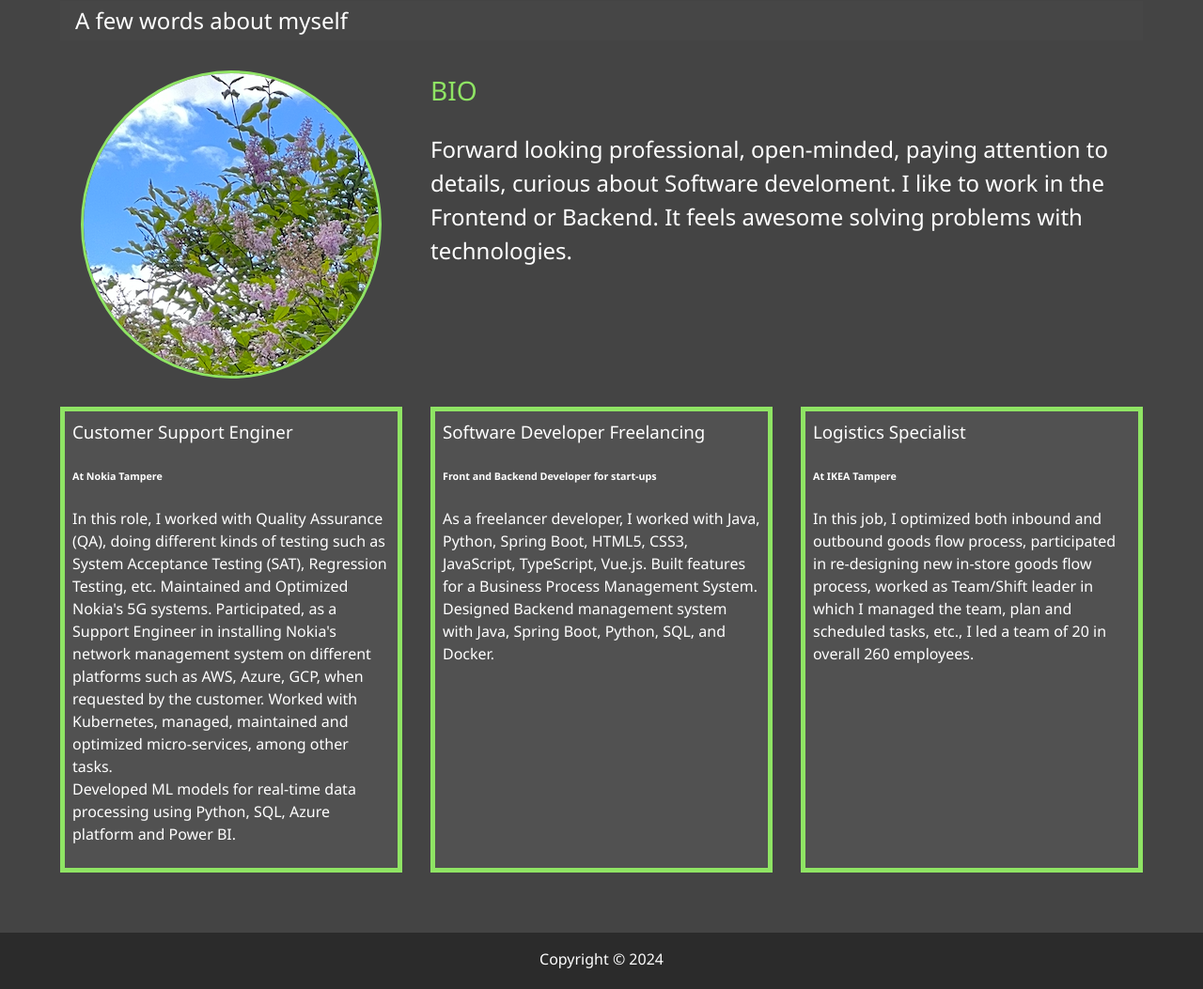
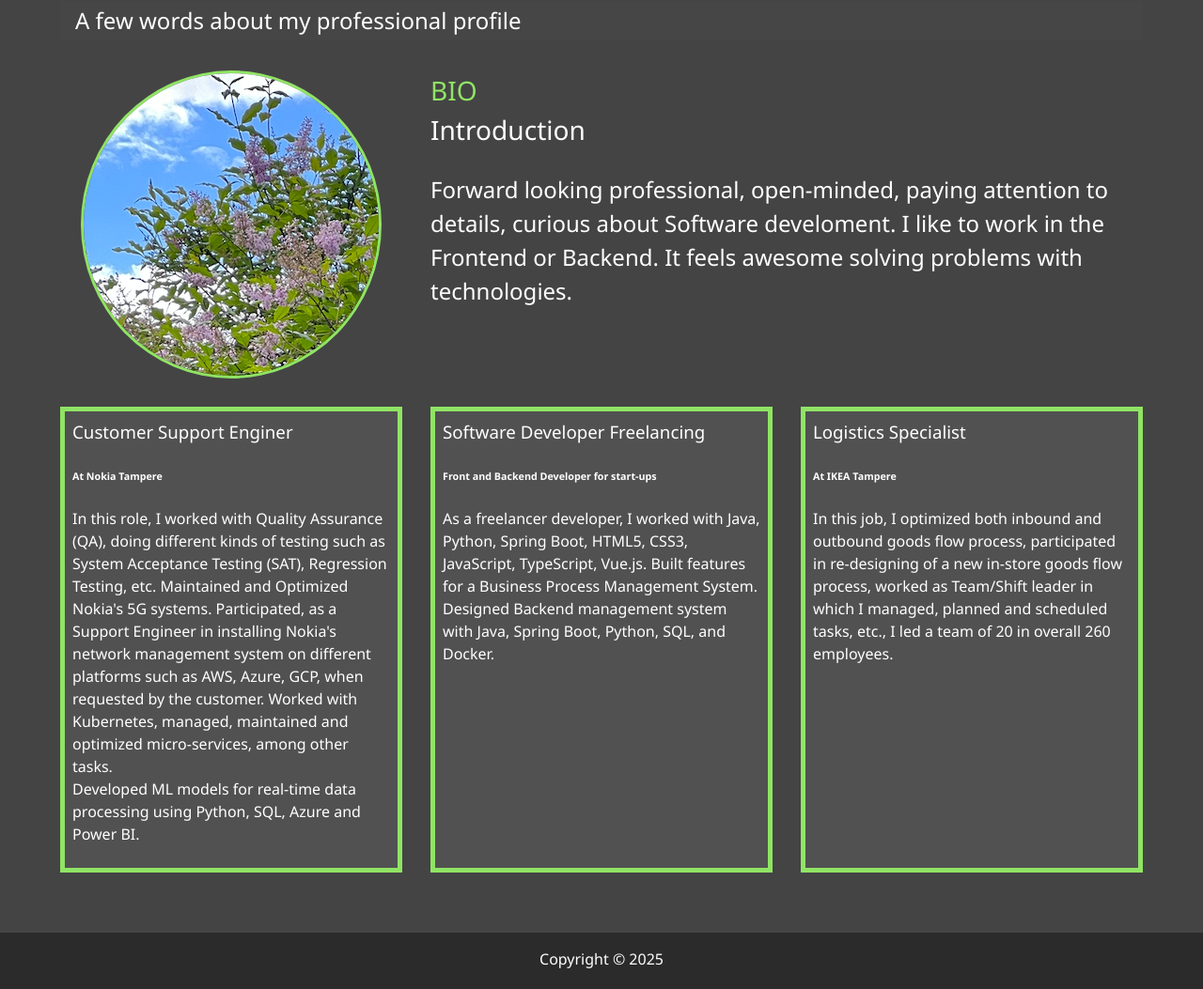
Before and after one commit to simonschamp/myportfolio2, a website: page list/about.html in a window 1280 px wide. Shown: the part 164-1217 px from the top of the page at 94% size. Drawn offline with Linux system fonts and the light colour scheme.

Commit message:
Modified, index, about, contact, and work pages

```diff
--- a/list/about.html
+++ b/list/about.html
@@ -60,7 +60,7 @@
         About
         <span class="text-secondary">Me</span>
       </h1>
-      <h2 class="small-heading">A few words about myself</h2>
+      <h2 class="small-heading">A few words about my professional profile</h2>
       <div class="about-info">
         <img
           src="img/portrait2.jpg"
@@ -69,6 +69,7 @@
         />
         <div class="bio">
           <h3 class="text-secondary">BIO</h3>
+          <h3>Introduction</h3>
           <p>
             Forward looking professional, open-minded, paying attention to
             details, curious about Software develoment. I like to work in the
@@ -89,7 +90,7 @@
             maintained and optimized micro-services, among other tasks.
             <br />
             Developed ML models for real-time data processing using Python, SQL,
-            Azure platform and Power BI.
+            Azure and Power BI.
           </p>
         </div>
 
@@ -109,14 +110,13 @@
           <h6>At IKEA Tampere</h6>
           <p>
             In this job, I optimized both inbound and outbound goods flow
-            process, participated in re-designing new in-store goods flow
-            process, worked as Team/Shift leader in which I managed the team,
-            plan and scheduled tasks, etc., I led a team of 20 in overall 260
-            employees.
+            process, participated in re-designing of a new in-store goods flow
+            process, worked as Team/Shift leader in which I managed, planned and
+            scheduled tasks, etc., I led a team of 20 in overall 260 employees.
           </p>
         </div>
       </div>
     </main>
-    <footer id="footer">Copyright &copy; 2024</footer>
+    <footer id="footer">Copyright &copy; 2025</footer>
   </body>
 </html>
```
Also changed, not shown: list/contact.html (+4 -2 lines), list/index.html (+0 -3 lines), list/work.html (+2 -3 lines).
